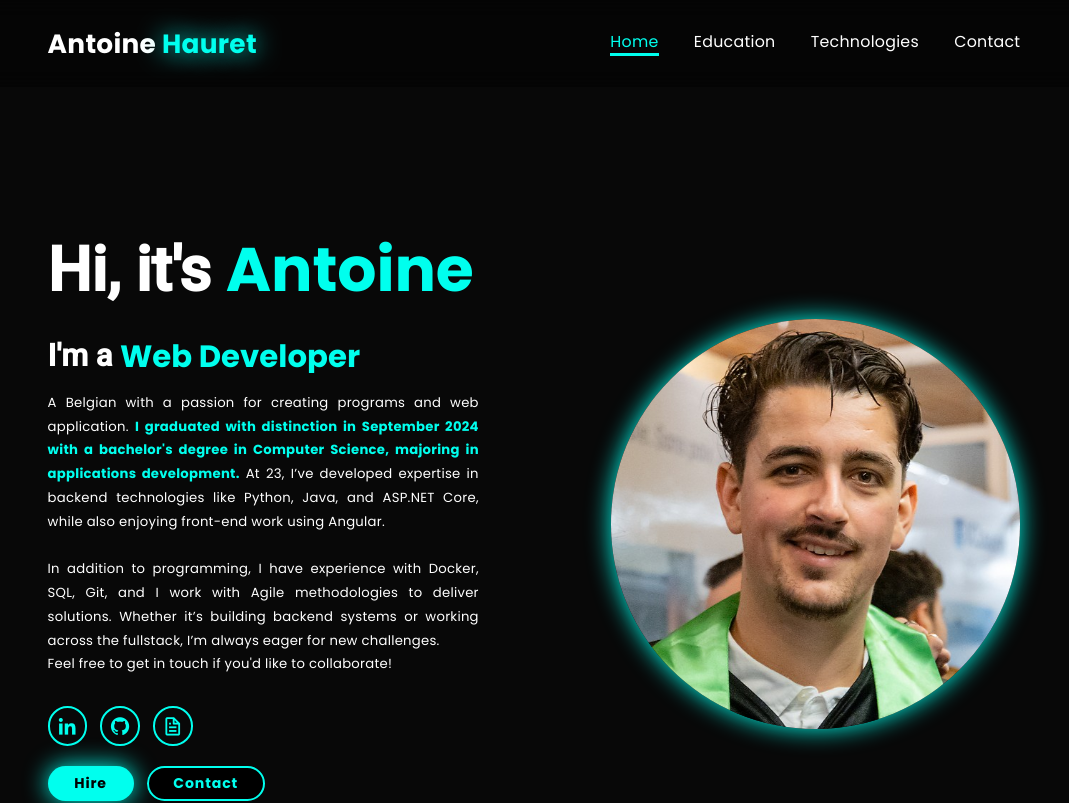
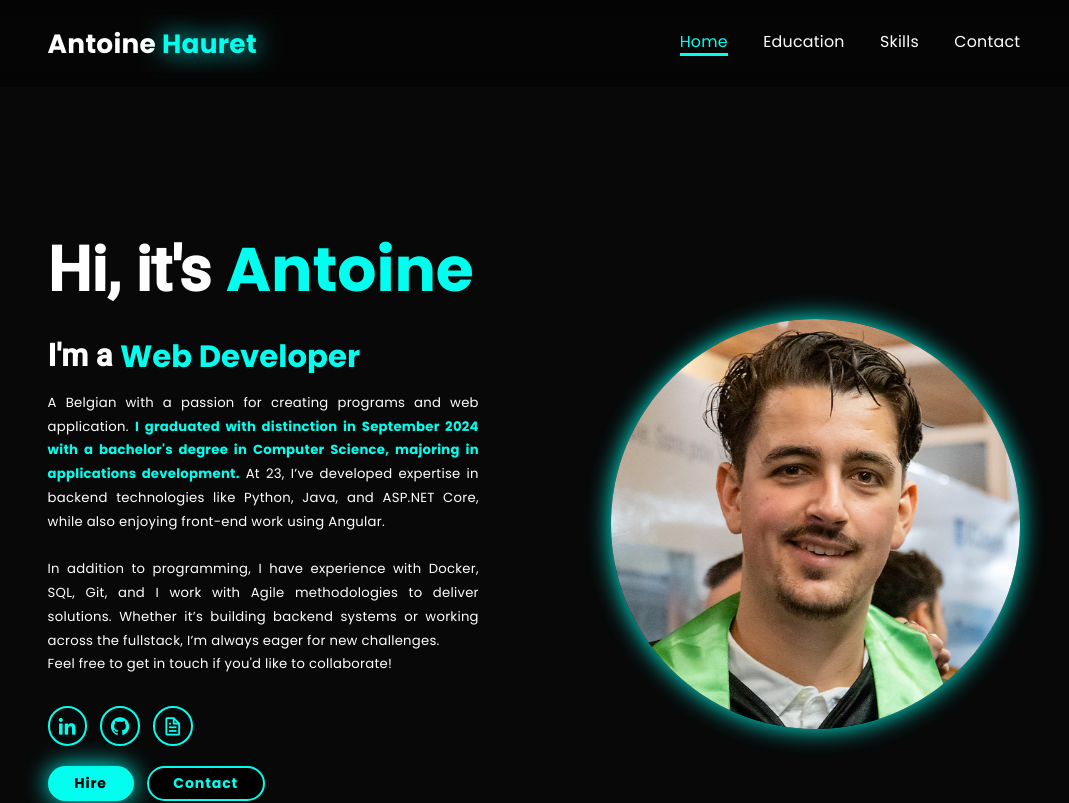
Before and after one commit to Antoinehrt/Portfolio, an Angular app: page / in a window 1280 px wide. Shown: the top 803 px of the page, without its empty margins (106-1175 px from the left). Built offline with nearby package versions, Linux system fonts and the light colour scheme; no server answers.

Commit message:
fix(iconHover): renaming component to skills

```diff
--- a/src/app/app.component.html
+++ b/src/app/app.component.html
@@ -8,7 +8,7 @@
   <nav class="navbar" #navbar>
     <a href="#home" class="active" #navLinks>Home</a>
     <a href="#education" #navLinks>Education</a>
-    <a href="#services" #navLinks>Technologies</a>
+    <a href="#skills" #navLinks>Skills</a>
     <!--<a href="#projects" #navLinks>Projects</a>-->
     <a href="#contact" #navLinks>Contact</a>
   </nav>
@@ -33,7 +33,7 @@
       <a href="#home">About Me</a>
     </li>
     <li>
-      <a href="#services">Technologies</a>
+      <a href="#skills">Skills</a>
     </li>
     <li>
       <a href="#contact">Contact</a>
--- a/src/app/pages/home/home.component.html
+++ b/src/app/pages/home/home.component.html
@@ -52,9 +52,9 @@
 
 </section>
 
-<section class="technology" id="services" #sections>
-  <h2 class="heading">Technologies</h2>
-  <app-technologies></app-technologies>
+<section class="technology" id="skills" #sections>
+  <h2 class="heading">Skills</h2>
+  <app-skills></app-skills>
 </section>
 
 
--- a/src/app/pages/home/home.component.ts
+++ b/src/app/pages/home/home.component.ts
@@ -1,6 +1,6 @@
 import {AfterViewInit, Component, OnInit} from '@angular/core';
 import {EducationComponent} from "../education/education.component";
-import {TechnologiesComponent} from "../technologies/technologies.component";
+import {SkillsComponent} from "../skills/skills.component";
 import {ContactMeComponent} from "../contact-me/contact-me.component";
 import {EducationService} from "../../core/services/education/education.service";
 import {HighSchoolComponent} from "../education/high-school/high-school.component";
@@ -16,7 +16,7 @@ import {FastaiComponent} from "../education/fastai/fastai.component";
   standalone: true,
   imports: [
     EducationComponent,
-    TechnologiesComponent,
+    SkillsComponent,
     ContactMeComponent,
     HighSchoolComponent,
     UniversityComponent,
```
Also changed, not shown: src/app/pages/skills/skills.component.ts (added, +11 -0 lines), src/app/pages/technologies/technologies.component.ts (deleted, +0 -11 lines), src/app/pages/skills/skills.component.css (renamed from src/app/pages/technologies/technologies.component.css), src/app/pages/skills/skills.component.html (renamed from src/app/pages/technologies/technologies.component.html), 1 other file (tests, documents, lock files or other folders).
